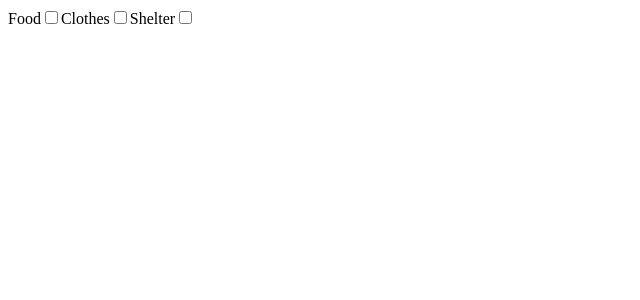
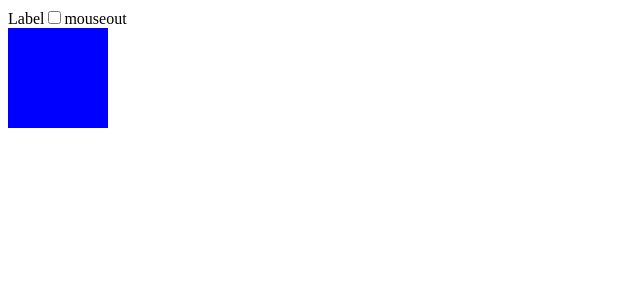
Before and after one commit to llbllhllk/CNU_Academy_Frontend, a React (Create React App) app in the folder study-react/: page / in a window 1280 px wide. Shown: the top 300 px of the page, without its empty margins (0-640 px from the left). Built offline with nearby package versions, Linux system fonts and the light colour scheme.

Commit message:
week8: Custom Hook

```diff
--- a/study-react/package.json
+++ b/study-react/package.json
@@ -3,6 +3,8 @@
   "version": "0.1.0",
   "private": true,
   "dependencies": {
+    "@emotion/react": "^11.11.1",
+    "@emotion/styled": "^11.11.0",
     "@testing-library/jest-dom": "^5.16.5",
     "@testing-library/react": "^13.4.0",
     "@testing-library/user-event": "^13.5.0",
@@ -36,6 +38,7 @@
     ]
   },
   "devDependencies": {
+    "@emotion/babel-plugin": "^11.11.0",
     "prettier": "2.8.8"
   }
 }
--- a/study-react/src/App.js
+++ b/study-react/src/App.js
@@ -1,20 +1,23 @@
 import React, { useState, useCallback } from 'react'
+
+import useToggle from './hooks/useToggle'
+import useHover from './hooks/useHover'
+import useKeyPress from './hooks/useKeyPress'
+
 import Checkbox from './components/Checkbox'
+import Box from './components/Box'
 
 function App() {
-  const [foodOn, setFoodOn] = useState(false)
-  const [clothesOn, setClothesOn] = useState(false)
-  const [shelterOn, setShelterOn] = useState(false)
-
-  const foodChange = useCallback((e) => setFoodOn(e.target.checked), [])
-  const clothesChange = useCallback((e) => setClothesOn(e.target.checked), [])
-  const shelterChange = useCallback((e) => setShelterOn(e.target.checked), [])
+  const [on, toggle] = useToggle()
+  const [ref, isHover] = useHover()
+  const keyPressed = useKeyPress('a')
 
   return (
     <>
-      <Checkbox label="Food" on={foodOn} onChange={foodChange} />
-      <Checkbox label="Clothes" on={clothesOn} onChange={clothesChange} />
-      <Checkbox label="Shelter" on={shelterOn} onChange={shelterChange} />
+      <Checkbox checked={on} onChange={toggle} />
+      {isHover ? 'hover' : 'mouseout'}
+      <Box ref={ref} />
+      {keyPressed && 'Pressed'}
     </>
   )
 }
--- a/study-react/src/components/Box.js
+++ b/study-react/src/components/Box.js
@@ -1,15 +1,10 @@
 import React from 'react'
+import styled from '@emotion/styled'
 
-const Box = React.memo(() => {
-  console.log('Render Box')
-
-  const style = {
-    width: 100,
-    height: 100,
-    backgroundColor: 'red',
-  }
-
-  return <div style={style}></div>
-})
+const Box = styled.div`
+  width: 100px;
+  height: 100px;
+  background-color: blue;
+`
 
 export default Box
--- a/study-react/src/components/Checkbox.js
+++ b/study-react/src/components/Checkbox.js
@@ -1,14 +1,14 @@
-import React from 'react'
-
-const Checkbox = React.memo(({ label, on, onChange }) => {
-  console.log(label, on)
-
+const Checkbox = ({ label = 'Label', checked = false, onChange }) => {
   return (
     <>
       <label>{label}</label>
-      <input type="checkbox" defaultChecked={on} onChange={onChange} />
+      <input
+        type="checkbox"
+        defaultChecked={checked}
+        onChange={onChange}
+      ></input>
     </>
   )
-})
+}
 
 export default Checkbox
--- /dev/null
+++ b/study-react/src/hooks/useHover.js
@@ -0,0 +1,30 @@
+import { useState, useCallback, useRef, useEffect } from 'react'
+
+const useHover = () => {
+  const [state, setState] = useState(false)
+  const ref = useRef(null)
+
+  const handleMouseOver = useCallback(() => setState(true), [])
+
+  const handleMouseOut = useCallback(() => setState(false), [])
+
+  useEffect(() => {
+    const elem = ref.current
+
+    if (elem) {
+      // depth update
+      elem.addEventListener('mouseover', handleMouseOver)
+      elem.addEventListener('mouseout', handleMouseOut)
+
+      return () => {
+        // Unmount
+        elem.removeEventListener('mouseover', handleMouseOver)
+        elem.removeEventListener('mouseout', handleMouseOut)
+      }
+    }
+  }, [ref, handleMouseOut, handleMouseOver])
+
+  return [ref, state]
+}
+
+export default useHover
--- /dev/null
+++ b/study-react/src/hooks/useKeyPress.js
@@ -0,0 +1,37 @@
+import React, { useState, useCallback, useEffect } from 'react'
+
+const useKeyPress = (targetKey) => {
+  const [keyPress, setKeyPress] = useState(false)
+
+  const handleKeyDown = useCallback(
+    ({ key }) => {
+      if (key === targetKey) {
+        setKeyPress(true)
+      }
+    },
+    [targetKey],
+  )
+
+  const handleKeyUp = useCallback(
+    ({ key }) => {
+      if (key === targetKey) {
+        setKeyPress(false)
+      }
+    },
+    [targetKey],
+  )
+
+  useEffect(() => {
+    window.addEventListener('keydown', handleKeyDown)
+    window.addEventListener('keyup', handleKeyUp)
+
+    return () => {
+      window.removeEventListener('keydown', handleKeyDown)
+      window.removeEventListener('keyup', handleKeyUp)
+    }
+  }, [handleKeyDown, handleKeyUp])
+
+  return keyPress
+}
+
+export default useKeyPress
--- /dev/null
+++ b/study-react/src/hooks/useToggle.js
@@ -0,0 +1,10 @@
+import { useState, useCallback } from 'react'
+
+const useToggle = (initialState = false) => {
+  const [state, setState] = useState()
+  const toggle = useCallback(() => setState((state) => !state), [])
+
+  return [state, toggle]
+}
+
+export default useToggle
```
Also changed, not shown: 1 other file (tests, documents, lock files or other folders).
